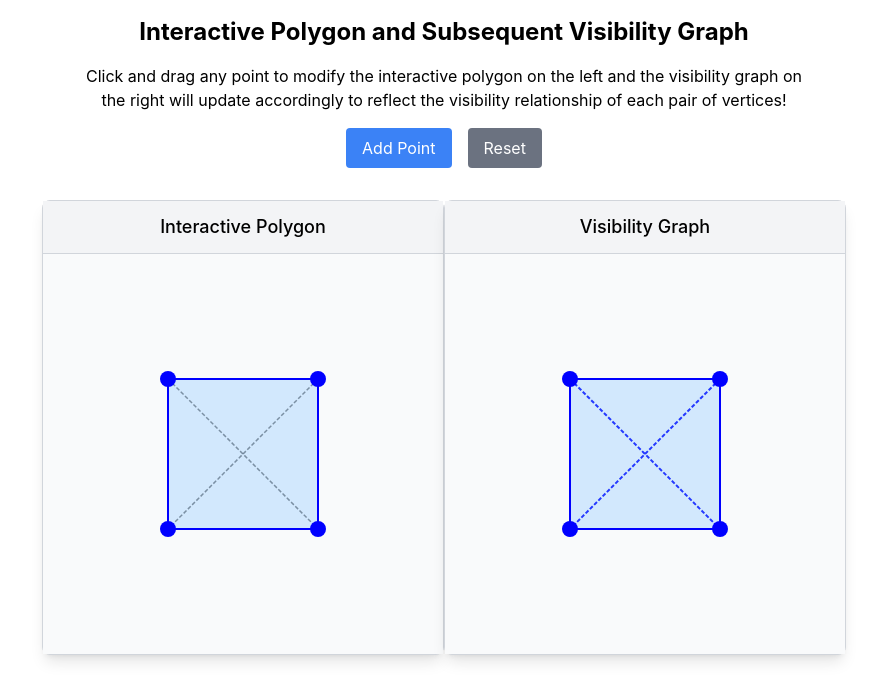
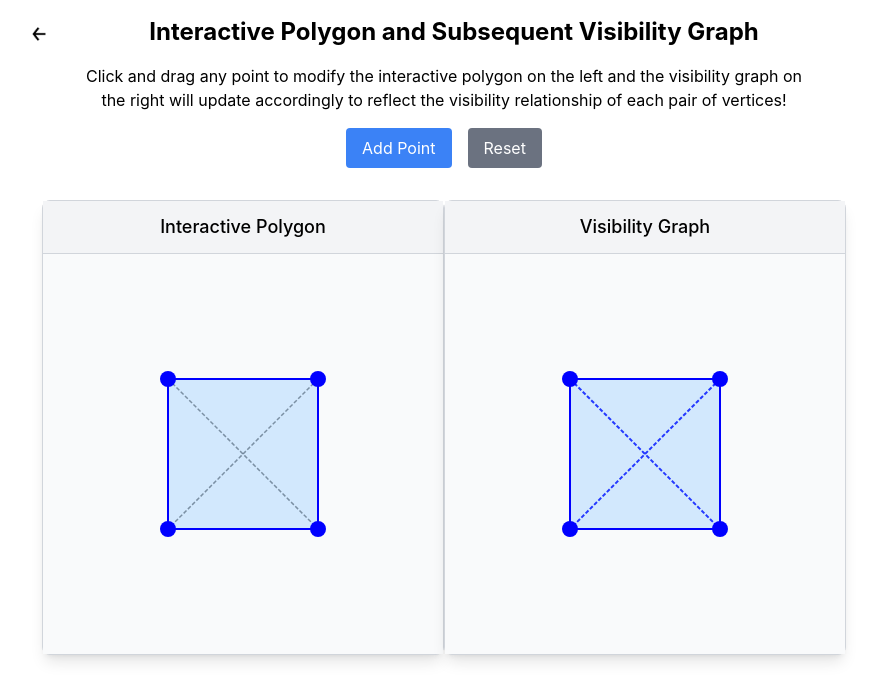
Before and after one commit to OMuthyala/PXML_VizGraphs, a React (Create React App) app: page / in a window 1280 px wide. Shown: the top 700 px of the page, without its empty margins (196-1073 px from the left). Built offline with nearby package versions, Linux system fonts and the light colour scheme.

Commit message:
Final Webapp Version

```diff
--- a/src/InteractivePolygon.js
+++ b/src/InteractivePolygon.js
@@ -233,7 +233,17 @@ export default function InteractivePolygon() {
 
   return (
     <div className="flex flex-col items-center p-4 max-w-3xl mx-auto">
-      <h2 className="text-2xl font-bold mb-4">Interactive Polygon and Subsequent Visibility Graph</h2>
+      <div className='flex'>
+        <a href="visual.html">
+          <button style={{ position: 'relative', top: '8px', left: '-100px' }}>
+            <img src="back_button.png" alt="Home" width="20" />
+          </button>
+        </a>
+
+
+        <h2 className="text-2xl font-bold mb-4">Interactive Polygon and Subsequent Visibility Graph</h2>
+      </div>
+
       <div className="mb-4 text-center">
         <p>Click and drag any point to modify the interactive polygon on the left and the visibility graph on the right will update accordingly to reflect the visibility relationship of each pair of vertices!</p>
         <div className="flex gap-4 justify-center my-4">
```
Also changed, not shown: public/visual.html (+30 -1 lines), public/back_button.png (added).
